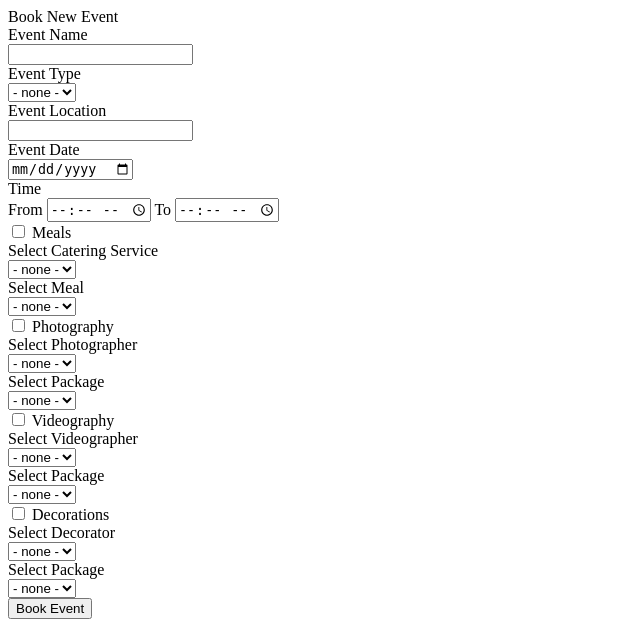
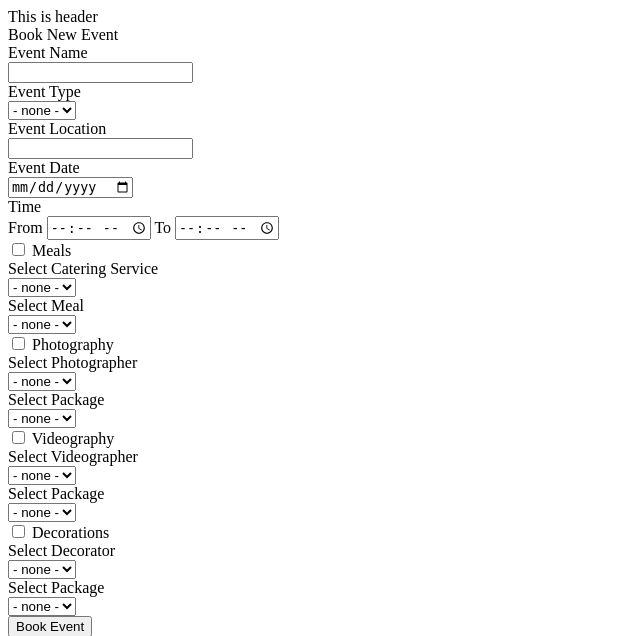
Before and after one commit to ThisuriAbeywardana/Partify, a PHP site: page /User/bookEvent.php in a window 1280 px wide. Shown: the top 636 px of the page, without its empty margins (0-640 px from the left). Run offline with PHP 8.4, Linux system fonts and the light colour scheme.

Commit message:
add header and css

```diff
--- a/User/bookEvent.php
+++ b/User/bookEvent.php
@@ -1,11 +1,6 @@
-<!DOCTYPE html>
-<html lang="en">
-<head>
-    <meta charset="UTF-8">
-    <meta name="viewport" content="width=device-width, initial-scale=1.0">
-    <title>Book Event</title>
-</head>
-<body>
+<?php
+    include('../Includes/header.php');
+?>
     <div class="container">
         <form action="../Controls/userControl.php" method="post">
             <div class="section">
--- a/includes/header.php
+++ b/includes/header.php
@@ -0,0 +1,10 @@
+<!DOCTYPE html>
+<html lang="en">
+<head>
+    <meta charset="UTF-8">
+    <meta name="viewport" content="width=device-width, initial-scale=1.0">
+    <title>Book Event</title>
+    <link rel="stylesheet" href="../css/bookEvent.css">
+</head>
+<body>
+<nav>This is header</nav>
```
Also changed, not shown: css/bookEvent.css (added).
